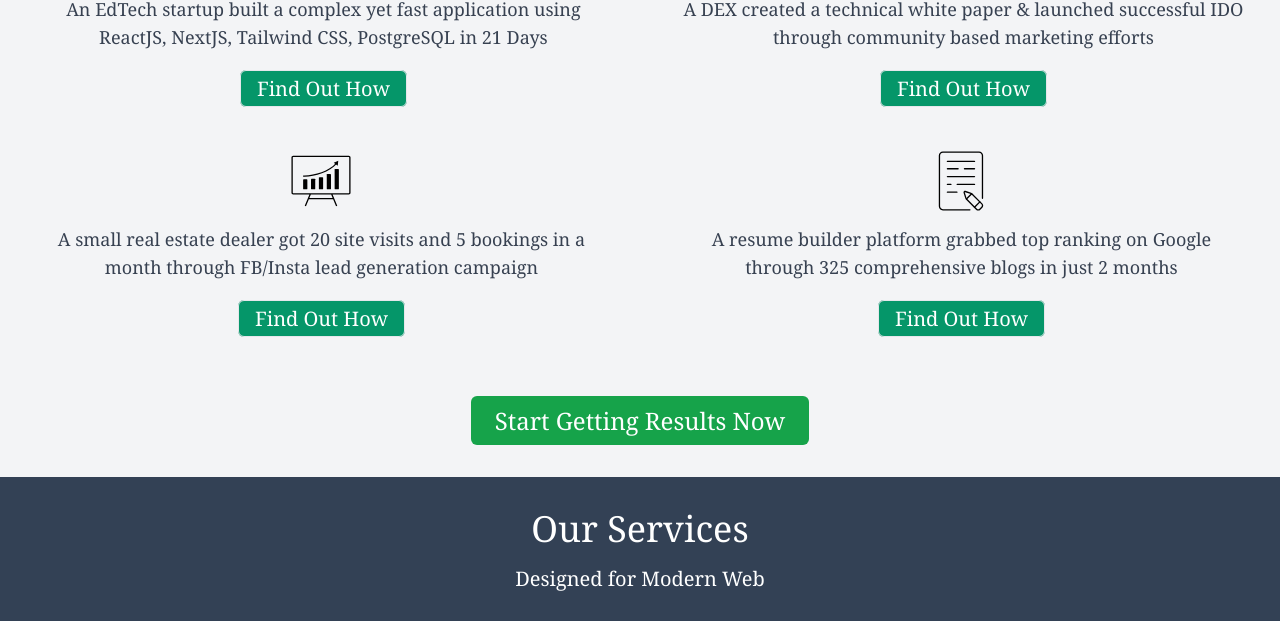
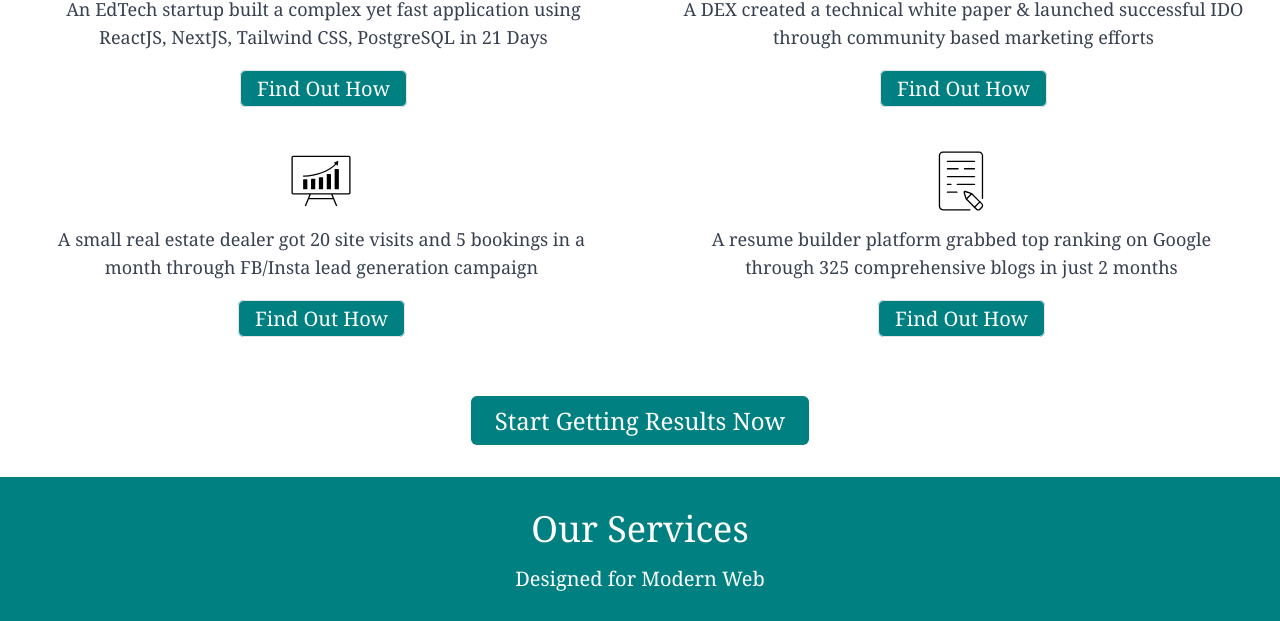
Before and after one commit to anujnema5/sixpl, a Next.js app: page / in a window 1280 px wide. Shown: the part 331-952 px from the top of the page. Built offline with nearby package versions, Linux system fonts and the light colour scheme; no server answers.

Commit message:
Lightgreen front page

```diff
--- a/pages/index.js
+++ b/pages/index.js
@@ -12,7 +12,7 @@ const Home = () => {
       </Head>
       <main>
         <div>
-          <div className="flex flex-col bg-gray-100 items-center justify-center text-center flex-1 font-serif text-gray-700">
+          <div className="flex flex-col items-center justify-center text-center flex-1 font-serif text-gray-700">
             <div className="flex flex-col flex-wrap items-center justify-center">
               <div className="text-3xl p-4">Results Speak Louder than Promises</div>
               <div className="p-2"><p className="text-xl p-2">Check Our Latest Results</p></div>
@@ -21,12 +21,12 @@ const Home = () => {
               <div className="flex flex-col p-4">
                 <div><Image priority src="/images/portfolio/coding-icon-3.svg" width={60} height={60} /></div>
                 <div><h2 className="py-2 px-4 text-lg">An EdTech startup built a complex yet fast application using ReactJS, NextJS, Tailwind CSS, PostgreSQL in 21 Days</h2></div>
-                <div className="py-4"><Link href="/portfolio"><a className="py-1 px-4 text-xl border rounded-md bg-emerald-600 text-white">Find Out How</a></Link></div>
+                <div className="py-4"><Link href="/portfolio"><a className="py-1 px-4 text-xl border rounded-md bg-sptheme-lightgreen text-white">Find Out How</a></Link></div>
               </div>
               <div className="flex flex-col p-4">
                 <div><Image className="p-2" priority src="/images/portfolio/blockchain-icon.svg" height={60} width={60} /></div>
                 <div><h2 className="py-2 px-4 text-lg">A DEX created a technical white paper & launched successful IDO through community based marketing efforts</h2></div>
-                <div className="py-4"><Link href="/portfolio"><a className="py-1 px-4 text-xl border rounded-md bg-emerald-600 text-white">Find Out How</a></Link></div>
+                <div className="py-4"><Link href="/portfolio"><a className="py-1 px-4 text-xl border rounded-md bg-sptheme-lightgreen text-white">Find Out How</a></Link></div>
               </div>
             </div>
             <div className="lg:flex w-full justify-around items-center">
@@ -34,23 +34,23 @@ const Home = () => {
                 <div className="flex flex-col p-4">
                   <div><Image priority src="/images/portfolio/digital-marketing-icon.svg" height={60} width={60} /></div>
                   <div><h2 className="py-2 px-4 text-lg">A small real estate dealer got 20 site visits and 5 bookings in a month through FB/Insta lead generation campaign</h2></div>
-                  <div className="py-4"><Link href="/portfolio"><a className="py-1 px-4 text-xl border rounded-md bg-emerald-600 text-white">Find Out How</a></Link></div>
+                  <div className="py-4"><Link href="/portfolio"><a className="py-1 px-4 text-xl border rounded-md bg-sptheme-lightgreen text-white">Find Out How</a></Link></div>
                 </div>
               </div>
               <div className="flex flex-col p-4">
                 <div><Image priority src="/images/portfolio/content-icon-2.svg" height={60} width={60} /></div>
                 <div><h2 className="py-2 px-4 text-lg">A resume builder platform grabbed top ranking on Google through 325 comprehensive blogs in just 2 months</h2></div>
-                <div className="py-4"><Link href="/portfolio"><a className="py-1 px-4 text-xl border rounded-md bg-emerald-600 text-white">Find Out How</a></Link></div>
+                <div className="py-4"><Link href="/portfolio"><a className="py-1 px-4 text-xl border rounded-md bg-sptheme-lightgreen text-white">Find Out How</a></Link></div>
               </div>
             </div>
             <div className="flex flex-wrap items-center justify-center px-4 py-10">
-              <div><Link href="/contact-us"><a className="px-6 py-2 lg:text-2xl rounded-md bg-green-600 text-white hover:bg-gray-700">Start Getting Results Now</a></Link></div>
+              <div><Link href="/contact-us"><a className="px-6 py-2 lg:text-2xl rounded-md bg-sptheme-lightgreen text-white hover:bg-gray-700">Start Getting Results Now</a></Link></div>
             </div>
           </div>
         </div>
-        <div className="bg-slate-700">
+        <div className="bg-sptheme-lightgreen pb-8">
           <div className="flex flex-col text-center flex-1 font-serif w-full">
-            <div className="flex flex-col bg-slate-700 text-white font-serif w-full p-4">
+            <div className="flex flex-col bg-sptheme-lightgreen text-white font-serif w-full p-4">
               <div className="text-4xl pt-4">Our Services</div>
               <div className="text-xl p-4">Designed for Modern Web</div>
             </div>
```
